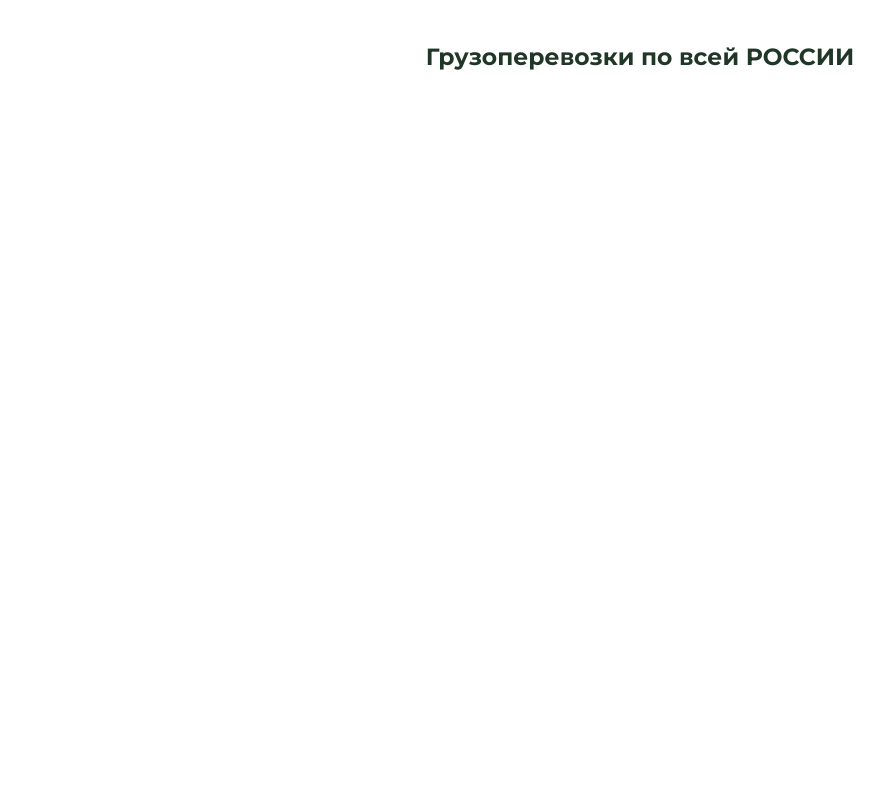
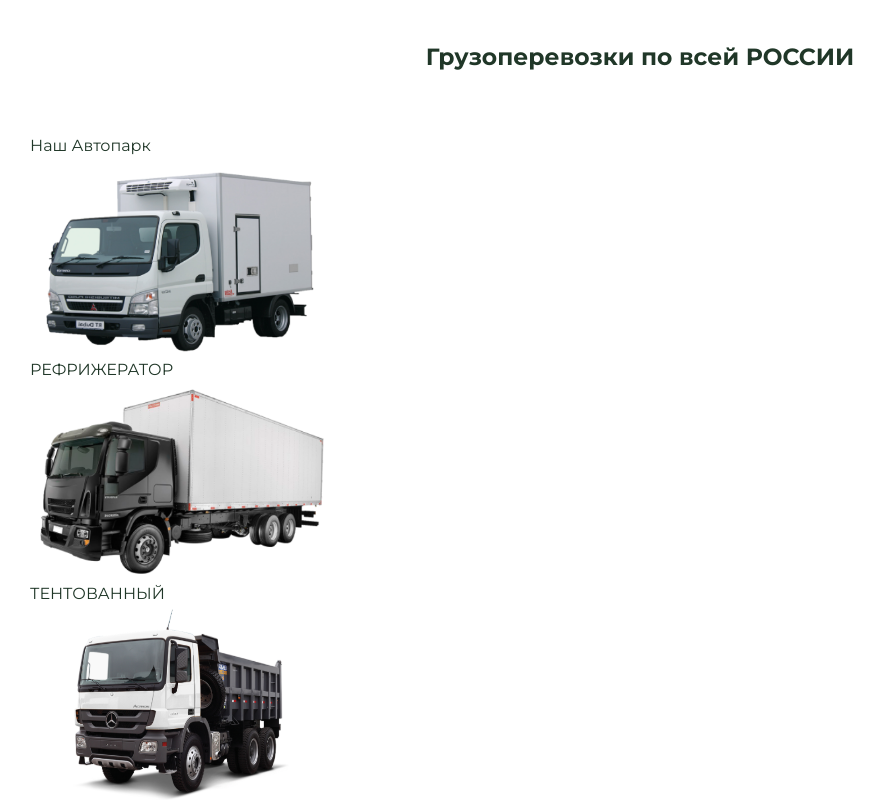
Before and after one commit to Arsaide/aiva, a Next.js app: page /home-page in a window 1280 px wide. Shown: the part 1220-2020 px from the top of the page, without its empty margins (0-886 px from the left). Before the commit the page ends 1354 px from the top, so only its background shows below. Built offline with nearby package versions, Linux system fonts and the light colour scheme.

Commit message:
- worked with cars DB - added modal functional with cars card

```diff
--- a/src/app/home-page/page.tsx
+++ b/src/app/home-page/page.tsx
@@ -1,12 +1,14 @@
 import React from 'react';
-import Main from "@/components/pages/home-page/main/Main";
-import Info from "@/components/pages/home-page/info/Info";
+import Main from '@/components/pages/home-page/main/Main';
+import Info from '@/components/pages/home-page/info/Info';
+import CarPark from '@/components/pages/home-page/car-park/CarPark';
 
 const HomePage = () => {
     return (
         <>
-            <Main/>
-            <Info/>
+            <Main />
+            <Info />
+            <CarPark />
         </>
     );
 };
--- /dev/null
+++ b/src/components/pages/home-page/car-park/CarPark.tsx
@@ -0,0 +1,45 @@
+'use client';
+import React, { useState } from 'react';
+import styles from './CarPark.module.scss';
+import { carParkList } from '@/components/pages/home-page/car-park/CarParkList';
+import Image from 'next/image';
+import CarCard from '@/components/pages/home-page/car-park/car-card/CarCard';
+import Modal from '@/components/layout/ui/modal/Modal';
+
+const CarPark = () => {
+    const [activeModalId, setActiveModalId] = useState<number | null>(null);
+
+    return (
+        <section className={styles.carpark}>
+            <div className={'container'}>
+                <h3 className={styles.title}>Наш Автопарк</h3>
+                <ul className={styles.list}>
+                    {carParkList.map(item => (
+                        <React.Fragment key={item.id}>
+                            <li onClick={() => setActiveModalId(item.id)}>
+                                <Image
+                                    src={item.card.img}
+                                    alt={item.card.alt}
+                                    width={300}
+                                    height={200}
+                                    loading={'lazy'}
+                                />
+                                <h4>{item.card.title}</h4>
+                            </li>
+                            {activeModalId === item.id && (
+                                <Modal
+                                    active={activeModalId === item.id}
+                                    setActive={() => setActiveModalId(null)}
+                                >
+                                    <CarCard card={item.card} />
+                                </Modal>
+                            )}
+                        </React.Fragment>
+                    ))}
+                </ul>
+            </div>
+        </section>
+    );
+};
+
+export default CarPark;
--- /dev/null
+++ b/src/components/pages/home-page/car-park/car-card/CarCard.tsx
@@ -0,0 +1,30 @@
+import React, { FC } from 'react';
+import Image from 'next/image';
+import { ICardList } from '@/components/pages/home-page/car-park/ICarParkList';
+
+interface ICarCard {
+    card: ICardList;
+}
+
+const CarCard: FC<ICarCard> = ({ card }) => {
+    return (
+        <div>
+            <Image src={card.img} alt={card.alt} width={300} height={200} />
+            <h5>{card.title}</h5>
+            <p>{card.desc}</p>
+            <ul>
+                <li>{card.carrying}</li>
+                <li>{card.height}</li>
+                <li>{card.width}</li>
+                <li>{card.length}</li>
+                {card.volume && <li>{card.volume}</li>}
+                <li>{card.body}</li>
+                <li>{card.loading}</li>
+                {card.truckLoading && <li>{card.truckLoading}</li>}
+                {card.capacity && <li>{card.capacity}</li>}
+            </ul>
+        </div>
+    );
+};
+
+export default CarCard;
```
Also changed, not shown: src/components/pages/home-page/car-park/car-modal-card/CarModalCard.tsx (added, +7 -0 lines), src/components/pages/home-page/car-park/CarPark.module.scss (added).
